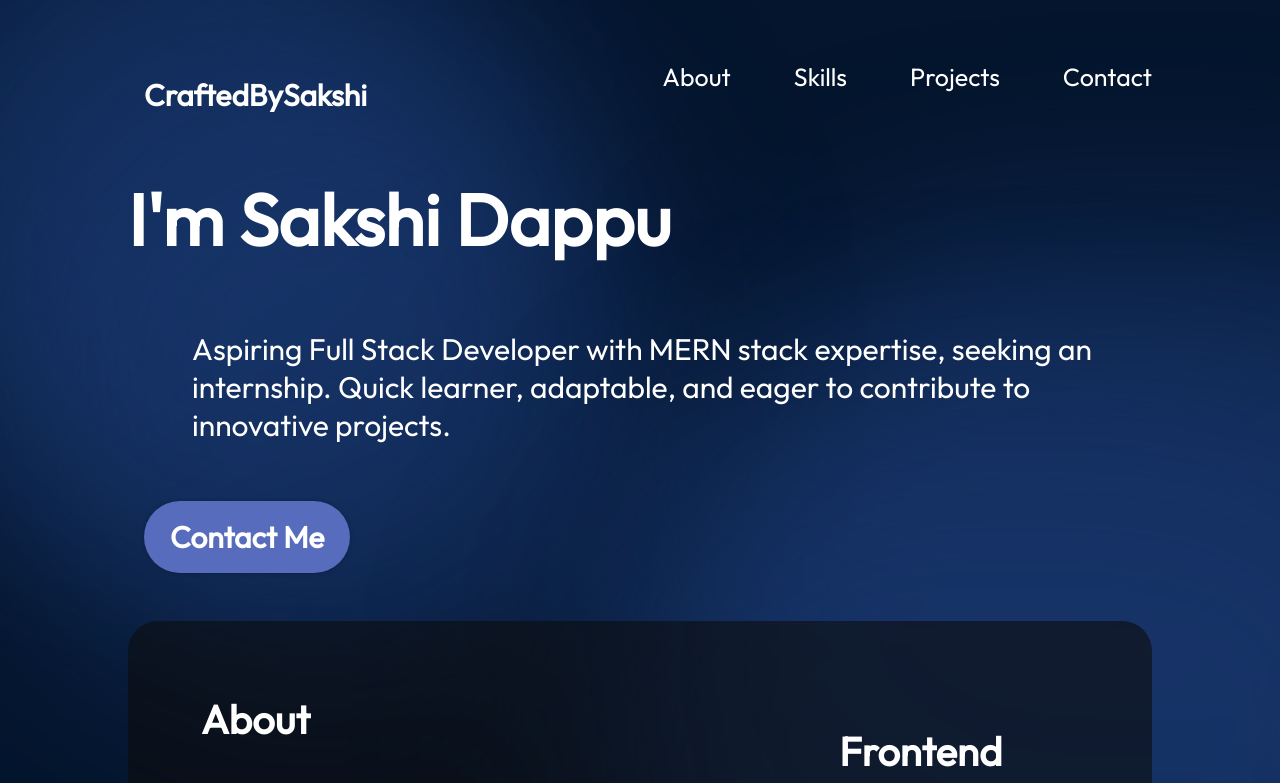
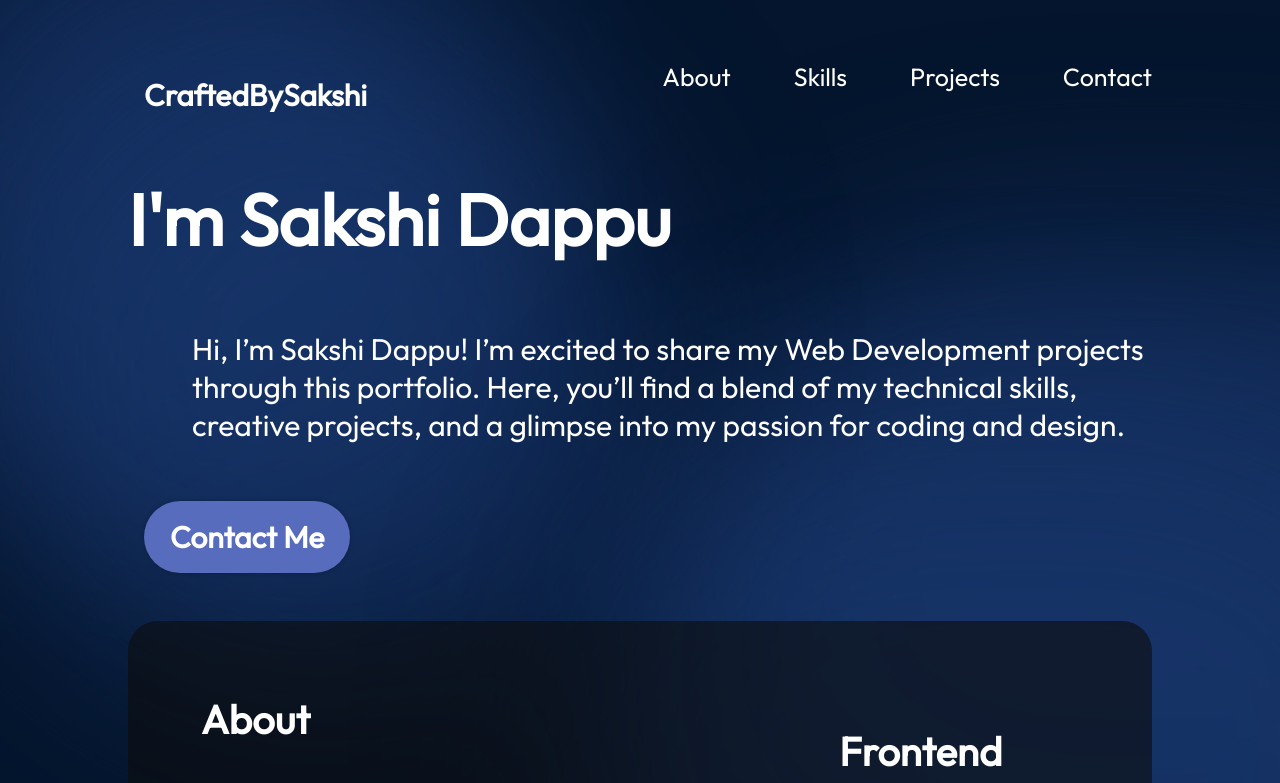
Before and after one commit to Sakshi-Dappu/Portfolio, a React (Vite) app: page / in a window 1280 px wide. Shown: the top 783 px of the page. Built offline with nearby package versions, Linux system fonts and the light colour scheme.

Commit message:
Changes Added

```diff
--- a/src/components/Navbar/Hero/Hero.jsx
+++ b/src/components/Navbar/Hero/Hero.jsx
@@ -7,9 +7,10 @@ export const Hero = () => {
       <div className={styles.content}>
         <h1 className={styles.title}>I'm Sakshi Dappu</h1>
         <p className={styles.description}>
-          Aspiring Full Stack Developer with MERN stack expertise, seeking an
-          internship. Quick learner, adaptable, and
-          eager to contribute to innovative projects.
+          Hi, I’m Sakshi Dappu! I’m excited to share my Web Development projects
+          through this portfolio. Here, you’ll find a blend of my technical
+          skills, creative projects, and a glimpse into my passion for coding
+          and design.
         </p>
         <a href="mailto:dappusakshi@email.com" className={styles.contactBtn}>
           Contact Me
```
